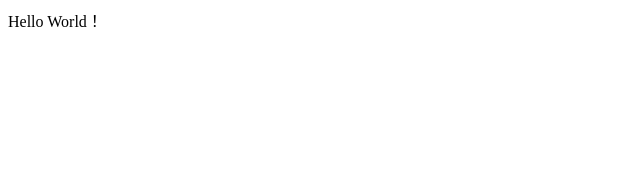
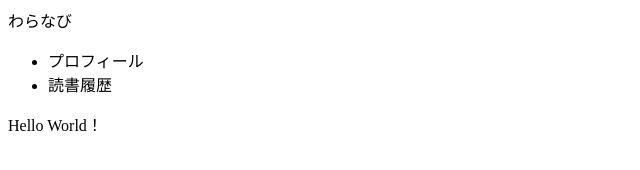
Before and after one commit to warasan/warasan.github.io, a plain HTML site: page index.html in a window 1280 px wide. Shown: the whole page, without its empty margins (0-640 px from the left). Drawn offline with Linux system fonts and the light colour scheme.

Commit message:
Update index.html

```diff
--- a/index.html
+++ b/index.html
@@ -6,6 +6,32 @@
     <link rel="stylesheet" href="stylesheet.css">
   </head>
 <body>
+      <div class="header">
+      <!-- <div>要素を追加し、「header-logo」というclassをつけてください -->
+      <div class ="header-logo">
+        わらなび
+      </div>
+
+      <!-- <div>要素を追加し、「header-list」というclassをつけてください -->
+      <div class = "header-list">
+        <ul>
+          <li>プロフィール</li>
+          <li>読書履歴</li>
+
+        </ul>
+      </div>
+
+    </div>
+
+    <div class="main">
+
+    </div>
+
+    <div class="footer">
+
+    </div>
+  </body>
+
 Hello World！
 </body>
 </html>
```
